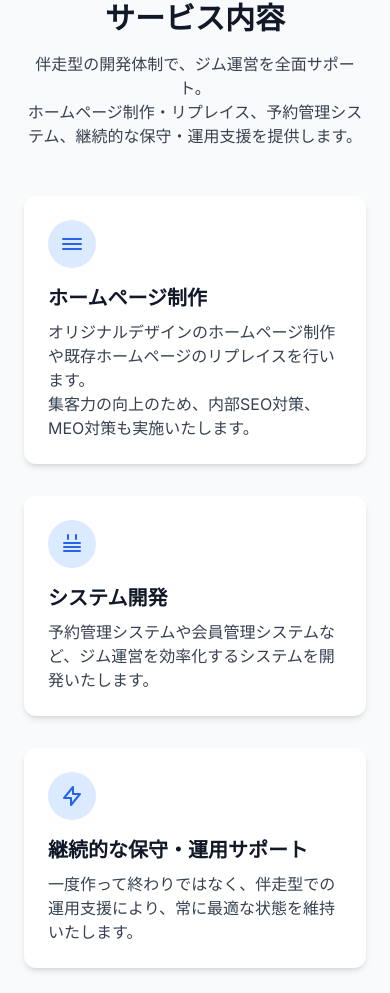
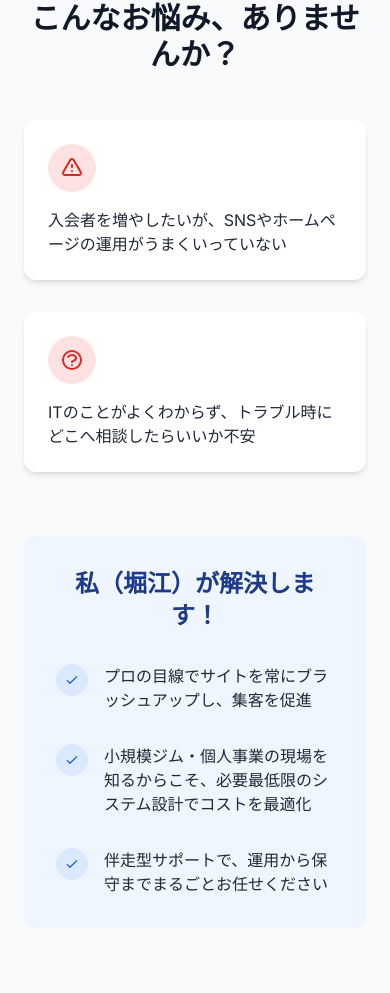
Before and after one commit to ryosuke-horie/ryosuke-horie.work, a Next.js app: page / in a window 390 px wide. Shown: the part 1004-1997 px from the top of the page. Built offline with nearby package versions, Linux system fonts and the light colour scheme.

Commit message:
feat: ジムのお悩み明示セクションを追加

```diff
--- a/app/page.tsx
+++ b/app/page.tsx
@@ -1,56 +1,56 @@
 import Image from "next/image";
 export default function Home() {
 	return (
-		<div className="min-h-screen bg-white" data-oid="f:fzju9">
+		<div className="min-h-screen bg-white" data-oid="11y2v07">
 			{/* ナビゲーション */}
-			<nav className="fixed w-full z-50 bg-white shadow-md" data-oid="mlw3o6m">
+			<nav className="fixed w-full z-50 bg-white shadow-md" data-oid="izzr0le">
 				<div
 					className="max-w-7xl mx-auto flex justify-between items-center p-6"
-					data-oid=":v7j4t-"
+					data-oid="ftgnma6"
 				>
-					<div className="text-xl font-bold text-gray-800" data-oid="z50j_iy">
+					<div className="text-xl font-bold text-gray-800" data-oid="bxg03xs">
 						WEBエンジニア | 堀江 遼佑
 					</div>
-					<div className="space-x-4" data-oid="a22amd-">
+					<div className="space-x-4" data-oid="k7xapy1">
 						<a
 							href="#hero"
 							className="text-gray-800 hover:text-blue-600"
-							data-oid="jb_:h38"
+							data-oid="4hpm2lr"
 						>
 							ホーム
 						</a>
 						<a
 							href="#services"
 							className="text-gray-800 hover:text-blue-600"
-							data-oid="af:ww4l"
+							data-oid="v3kw._9"
 						>
 							サービス
 						</a>
 						<a
 							href="#portfolio"
 							className="text-gray-800 hover:text-blue-600"
-							data-oid="fe3tw_s"
+							data-oid="jd5hjm-"
 						>
 							実績
 						</a>
 						<a
 							href="#profile"
 							className="text-gray-800 hover:text-blue-600"
-							data-oid="5se9-4p"
+							data-oid="y-3-n50"
 						>
 							プロフィール
 						</a>
 						<a
 							href="#pricing"
 							className="text-gray-800 hover:text-blue-600"
-							data-oid="r6mbov2"
+							data-oid="23hwzw7"
 						>
 							料金
 						</a>
 						<a
 							href="#contact"
 							className="text-gray-800 hover:text-blue-600"
-							data-oid="dx-tz8j"
+							data-oid="ams4jwu"
 						>
 							お問い合わせ
 						</a>
@@ -58,57 +58,57 @@ export default function Home() {
 				</div>
 			</nav>
 
-			<main className="pt-20" data-oid="ar8vkws">
+			<main className="pt-20" data-oid="rpa81z2">
 				{/* Heroセクション */}
 				<section
 					id="hero"
 					className="min-h-screen flex items-center justify-center relative bg-white overflow-hidden"
-					data-oid="c_3v8tr"
+					data-oid="886_-x4"
 				>
 					{/* グラデーション背景 */}
-					<div className="absolute inset-0" data-oid="3ssb7kg">
+					<div className="absolute inset-0" data-oid="ecxn2n4">
 						<div
 							className="absolute top-0 left-1/2 transform -translate-x-1/2 w-[1000px] h-[1000px] bg-gradient-to-br from-blue-500 via-purple-500 to-orange-400 blur-3xl opacity-40 animate-pulse"
-							data-oid="erxnf7y"
+							data-oid="p544g9w"
 						/>
 					</div>
-					<div className="relative z-10 text-center px-4" data-oid="t1625nw">
+					<div className="relative z-10 text-center px-4" data-oid="t7h4v8l">
 						<h1
 							className="text-4xl md:text-5xl font-bold text-gray-900 mb-6"
-							data-oid="zvt2kxu"
+							data-oid="4e62zt1"
 						>
 							格闘技ジムの現場を知る
-							<br data-oid="j-74ut7" />
+							<br data-oid=".691jwv" />
 							WEBエンジニアが、
-							<br data-oid="xz.ijeg" />
+							<br data-oid="hz8aiab" />
 							伴走型の制作・開発で
-							<br data-oid="7wlsmwd" />
+							<br data-oid="b.op2tv" />
 							あなたの道場運営を支えます
 						</h1>
 						<div
 							className="space-y-6 text-base md:text-lg text-gray-700 mb-8 max-w-3xl mx-auto"
-							data-oid="p8c4l9l"
+							data-oid="v3vq471"
 						>
-							<p className="leading-relaxed" data-oid=":2lffbr">
+							<p className="leading-relaxed" data-oid="-3xfyze">
 								ジムオーナーが
-								<span className="font-medium" data-oid="hcmhj98">
+								<span className="font-medium" data-oid="egzg4j8">
 									本業（トレーニング指導・顧客対応）に集中
 								</span>
 								できるよう、
-								<br className="hidden md:block" data-oid="tsmvlb9" />
+								<br className="hidden md:block" data-oid="f.cx:xq" />
 								Webまわりは
-								<span className="text-blue-600" data-oid="oea34sn">
+								<span className="text-blue-600" data-oid="hjz6n3z">
 									すべておまかせください
 								</span>
 							</p>
-							<p className="leading-relaxed" data-oid="7ru7byp">
-								<span className="font-medium" data-oid="mc.wak9">
+							<p className="leading-relaxed" data-oid="6p:o8c_">
+								<span className="font-medium" data-oid="tvw9g:p">
 									予約管理・会員管理
 								</span>
 								などのシステム導入から、
-								<br className="hidden md:block" data-oid="a69aejz" />
+								<br className="hidden md:block" data-oid="i8y8rhb" />
 								ホームページの更新、SEO内部施策まで
-								<span className="text-blue-600" data-oid="rl5wgmq">
+								<span className="text-blue-600" data-oid="rbwhyen">
 									ワンストップでサポート
 								</span>
 							</p>
@@ -116,135 +116,303 @@ export default function Home() {
 						<a
 							href="#contact"
 							className="inline-block px-8 py-4 bg-blue-600 text-white font-semibold rounded-lg shadow hover:bg-blue-500 transition-colors"
-							data-oid="1wd-.rd"
+							data-oid="xapotg2"
 						>
 							まずはご相談ください
 						</a>
 					</div>
 				</section>
 
+				{/* 課題解決セクション */}
+				<section className="py-20 bg-gray-50" data-oid="1.25_y2">
+					<div className="max-w-7xl mx-auto px-6" data-oid="-hgo2ta">
+						<h2
+							className="text-3xl font-bold text-center text-gray-900 mb-12"
+							data-oid="ijd_pjj"
+						>
+							こんなお悩み、ありませんか？
+						</h2>
+						<div
+							className="grid grid-cols-1 md:grid-cols-2 gap-8 mb-16"
+							data-oid="vik6tyf"
+						>
+							<div
+								className="p-6 rounded-xl bg-white shadow-md"
+								data-oid="vy8:ghg"
+							>
+								<div
+									className="h-12 w-12 bg-red-100 rounded-full flex items-center justify-center mb-4"
+									data-oid="emmtplp"
+								>
+									<svg
+										className="w-6 h-6 text-red-600"
+										fill="none"
+										stroke="currentColor"
+										viewBox="0 0 24 24"
+										data-oid="1arhlhl"
+									>
+										<path
+											strokeLinecap="round"
+											strokeLinejoin="round"
+											strokeWidth="2"
+											d="M12 9v2m0 4h.01m-6.938 4h13.856c1.54 0 2.502-1.667 1.732-3L13.732 4c-.77-1.333-2.694-1.333-3.464 0L3.34 16c-.77 1.333.192 3 1.732 3z"
+											data-oid="b7q94qh"
+										/>
+									</svg>
+								</div>
+								<p className="text-gray-800" data-oid="iigl0w3">
+									入会者を増やしたいが、SNSやホームページの運用がうまくいっていない
+								</p>
+							</div>
+							<div
+								className="p-6 rounded-xl bg-white shadow-md"
+								data-oid="eyb_2j4"
+							>
+								<div
+									className="h-12 w-12 bg-red-100 rounded-full flex items-center justify-center mb-4"
+									data-oid="4ai835k"
+								>
+									<svg
+										className="w-6 h-6 text-red-600"
+										fill="none"
+										stroke="currentColor"
+										viewBox="0 0 24 24"
+										data-oid=":cs-40g"
+									>
+										<path
+											strokeLinecap="round"
+											strokeLinejoin="round"
+											strokeWidth="2"
+											d="M8.228 9c.549-1.165 2.03-2 3.772-2 2.21 0 4 1.343 4 3 0 1.4-1.278 2.575-3.006 2.907-.542.104-.994.54-.994 1.093m0 3h.01M21 12a9 9 0 11-18 0 9 9 0 0118 0z"
+											data-oid="ylohx08"
+										/>
+									</svg>
+								</div>
+								<p className="text-gray-800" data-oid="nf62r2w">
+									ITのことがよくわからず、トラブル時にどこへ相談したらいいか不安
+								</p>
+							</div>
+						</div>
+
+						<div className="bg-blue-50 rounded-xl p-8" data-oid="z74tkyi">
+							<h3
+								className="text-2xl font-bold text-center text-blue-900 mb-8"
+								data-oid="5oon7gp"
+							>
+								私（堀江）が解決します！
+							</h3>
+							<div
+								className="grid grid-cols-1 md:grid-cols-2 gap-8"
+								data-oid="q6hykxy"
+							>
+								<div className="flex items-start space-x-4" data-oid="1ty:jqw">
+									<div className="flex-shrink-0" data-oid="ti7yw3.">
+										<div
+											className="h-8 w-8 bg-blue-100 rounded-full flex items-center justify-center"
+											data-oid="onhdbbh"
+										>
+											<svg
+												className="w-4 h-4 text-blue-600"
+												fill="none"
+												stroke="currentColor"
+												viewBox="0 0 24 24"
+												data-oid="es9sxai"
+											>
+												<path
+													strokeLinecap="round"
+													strokeLinejoin="round"
+													strokeWidth="2"
+													d="M5 13l4 4L19 7"
+													data-oid="gm3s.22"
+												/>
+											</svg>
+										</div>
+									</div>
+									<p className="text-gray-800" data-oid="6k1kv63">
+										プロの目線でサイトを常にブラッシュアップし、集客を促進
+									</p>
+								</div>
+								<div className="flex items-start space-x-4" data-oid="r07e.5y">
+									<div className="flex-shrink-0" data-oid="_z52gj_">
+										<div
+											className="h-8 w-8 bg-blue-100 rounded-full flex items-center justify-center"
+											data-oid="i9y8563"
+										>
+											<svg
+												className="w-4 h-4 text-blue-600"
+												fill="none"
+												stroke="currentColor"
+												viewBox="0 0 24 24"
+												data-oid="r9shm02"
+											>
+												<path
+													strokeLinecap="round"
+													strokeLinejoin="round"
+													strokeWidth="2"
+													d="M5 13l4 4L19 7"
+													data-oid="zjehq3a"
+												/>
+											</svg>
+										</div>
+									</div>
+									<p className="text-gray-800" data-oid="zwoc7f3">
+										小規模ジム・個人事業の現場を知るからこそ、必要最低限のシステム設計でコストを最適化
+									</p>
+								</div>
+								<div className="flex items-start space-x-4" data-oid="m-gjv.v">
+									<div className="flex-shrink-0" data-oid="jr5kjok">
+										<div
+											className="h-8 w-8 bg-blue-100 rounded-full flex items-center justify-center"
+											data-oid="y_rm1qx"
+										>
+											<svg
+												className="w-4 h-4 text-blue-600"
+												fill="none"
+												stroke="currentColor"
+												viewBox="0 0 24 24"
+												data-oid="6-lxz5j"
+											>
+												<path
+													strokeLinecap="round"
+													strokeLinejoin="round"
+													strokeWidth="2"
+													d="M5 13l4 4L19 7"
+													data-oid="ymy1yte"
+												/>
+											</svg>
+										</div>
+									</div>
+									<p className="text-gray-800" data-oid="0g:57:t">
+										伴走型サポートで、運用から保守までまるごとお任せください
+									</p>
+								</div>
+							</div>
+						</div>
+					</div>
+				</section>
+
 				{/* サービスセクション */}
-				<section id="services" className="py-20 bg-gray-50" data-oid="j-x1eu:">
-					<div className="max-w-7xl mx-auto px-6" data-oid="hulhv7c">
+				<section id="services" className="py-20 bg-gray-50" data-oid="f2bbsem">
+					<div className="max-w-7xl mx-auto px-6" data-oid="_f45nl3">
 						<h2
 							className="text-3xl font-bold text-center text-gray-900 mb-4"
-							data-oid="v9laj2f"
+							data-oid="-a3xj-e"
 						>
 							サービス内容
 						</h2>
-						<p className="text-center text-gray-700 mb-12" data-oid=":ws.hrv">
+						<p className="text-center text-gray-700 mb-12" data-oid="iq_oog8">
 							伴走型の開発体制で、ジム運営を全面サポート。
-							<br data-oid="52qnaig" />
+							<br data-oid="7xj07:q" />
 							ホームページ制作・リプレイス、予約管理システム、継続的な保守・運用支援を提供します。
 						</p>
 						<div
 							className="grid grid-cols-1 md:grid-cols-3 gap-8"
-							data-oid="jtvle67"
+							data-oid="wy1z3vy"
 						>
 							{/* ホームページ制作・リプレイス */}
 							<div
 								className="p-6 rounded-xl bg-white shadow-md hover:shadow-xl transition-shadow"
-								data-oid="w64h:1n"
+								data-oid="ghq2.4q"
 							>
 								<div
 									className="h-12 w-12 bg-blue-100 rounded-full flex items-center justify-center mb-4"
-									data-oid="uyn9pea"
+									data-oid="ct33els"
 								>
 									<svg
 										className="w-6 h-6 text-blue-600"
 										fill="none"
 										stroke="currentColor"
 										viewBox="0 0 24 24"
-										data-oid="6_:pt8o"
+										data-oid="fnqapwt"
 									>
 										<path
 											strokeLinecap="round"
 											strokeLinejoin="round"
 											strokeWidth="2"
 											d="M3 7h18M3 12h18M3 17h18"
-											data-oid="2us4z2q"
+											data-oid="4zq5cbt"
 										/>
 									</svg>
 								</div>
 								<h3
 									className="text-xl font-semibold text-gray-900 mb-2"
-									data-oid="18aphtq"
+									data-oid="m0q3w49"
 								>
 									ホームページ制作
 								</h3>
-								<p className="text-gray-700" data-oid="pkwt3qz">
+								<p className="text-gray-700" data-oid="berj7cd">
 									オリジナルデザインのホームページ制作や既存ホームページのリプレイスを行います。
-									<br data-oid="zia1e.1" />
+									<br data-oid="3vx-62o" />
 									集客力の向上のため、内部SEO対策、MEO対策も実施いたします。
 								</p>
 							</div>
 							{/* 予約・会員管理システム */}
 							<div
 								className="p-6 rounded-xl bg-white shadow-md hover:shadow-xl transition-shadow"
-								data-oid="ylu10nt"
+								data-oid="q4qxt7g"
 							>
 								<div
 									className="h-12 w-12 bg-blue-100 rounded-full flex items-center justify-center mb-4"
-									data-oid="k4_v7--"
+									data-oid="0c5r7z_"
 								>
 									<svg
 										className="w-6 h-6 text-blue-600"
 										fill="none"
 										stroke="currentColor"
 										viewBox="0 0 24 24"
-										data-oid="6zmo7ru"
+										data-oid="29ql4zb"
 									>
 										<path
 											strokeLinecap="round"
 											strokeLinejoin="round"
 											strokeWidth="2"
 											d="M8 7V3M16 7V3M4 11h16M4 15h16M4 19h16"
-											data-oid="nh6qjq1"
+											data-oid="-l0k:1a"
 										/>
 									</svg>
 								</div>
 								<h3
 									className="text-xl font-semibold text-gray-900 mb-2"
-									data-oid="wicv23m"
+									data-oid="kpabx:5"
 								>
 									システム開発
 								</h3>
-								<p className="text-gray-700" data-oid="4wzdhr4">
+								<p className="text-gray-700" data-oid="4iz4-8m">
 									予約管理システムや会員管理システムなど、ジム運営を効率化するシステムを開発いたします。
 								</p>
 							</div>
 							{/* 継続的な保守・運用サポート */}
 							<div
 								className="p-6 rounded-xl bg-white shadow-md hover:shadow-xl transition-shadow"
-								data-oid="70fx3ry"
+								data-oid="j7f47bk"
 							>
 								<div
 									className="h-12 w-12 bg-blue-100 rounded-full flex items-center justify-center mb-4"
-									data-oid="qvfinnn"
+									data-oid="f5t9mv5"
 								>
 									<svg
 										className="w-6 h-6 text-blue-600"
 										fill="none"
 										stroke="currentColor"
 										viewBox="0 0 24 24"
-										data-oid="1alrp_8"
+										data-oid="b7050lx"
 									>
 										<path
 											strokeLinecap="round"
 											strokeLinejoin="round"
 											strokeWidth="2"
 											d="M13 10V3L4 14h7v7l9-11h-7z"
-											data-oid="cvqky73"
+											data-oid="z4evgjw"
 										/>
 									</svg>
 								</div>
 								<h3
 									className="text-xl font-semibold text-gray-900 mb-2"
-									data-oid="nu38sso"
+									data-oid="5g14-xs"
 								>
 									継続的な保守・運用サポート
 								</h3>
-								<p className="text-gray-700" data-oid="u4bzvm7">
+								<p className="text-gray-700" data-oid="rpydez:">
 									一度作って終わりではなく、伴走型での運用支援により、常に最適な状態を維持いたします。
 								</p>
 							</div>
@@ -253,36 +421,36 @@ export default function Home() {
 				</section>
 
 				{/* 実績・事例セクション */}
-				<section id="portfolio" className="py-20" data-oid="e3tuu-1">
-					<div className="max-w-7xl mx-auto px-6" data-oid="to1-p5-">
+				<section id="portfolio" className="py-20" data-oid="urc1aty">
+					<div className="max-w-7xl mx-auto px-6" data-oid="fl9g:hk">
 						<h2
 							className="text-3xl font-bold text-center text-gray-900 mb-4"
-							data-oid="wnuoovq"
+							data-oid="3j0m011"
 						>
 							実績・事例
 						</h2>
-						<p className="text-center text-gray-700 mb-12" data-oid="n86wgqr">
+						<p className="text-center text-gray-700 mb-12" data-oid="0.nncou">
 							過去のプロジェクトを通じて、道場運営の課題を解決した事例をご紹介
 						</p>
 						<div
 							className="grid grid-cols-1 md:grid-cols-2 gap-8"
-							data-oid="de.2_d7"
+							data-oid="crfriix"
 						>
 							{/* 事例1 */}
 							<div
 								className="group relative bg-white rounded-xl overflow-hidden border border-gray-200 shadow-md hover:shadow-xl transition-shadow"
-								data-oid="q3c5b6n"
+								data-oid="rv-klln"
 							>
 								<a
 									href="https://timetable-hideskick.net/"
 									target="_blank"
 									rel="noopener noreferrer"
 									className="block"
-									data-oid="uyba4uo"
+									data-oid="z2ss4wl"
 								>
 									<div
 										className="aspect-video overflow-hidden"
-										data-oid="imke0fz"
+										data-oid=".1s_bmu"
 									>
 										<Image
 											src="/images/hides-timetable.webp"
@@ -290,23 +458,23 @@ export default function Home() {
 											width={600}
 											height={400}
 											className="object-cover w-full h-full transform group-hover:scale-105 transition-transform duration-300"
-											data-oid="9d:7n90"
+											data-oid="urj53gn"
 										/>
 									</div>
-									<div className="p-6" data-oid="tqo-em3">
+									<div className="p-6" data-oid="g:_89ig">
 										<h3
 											className="text-xl font-semibold text-gray-900 mb-2"
-											data-oid="127ljl-"
+											data-oid="dxzr5xm"
 										>
 											体験予約受付システム
 											<span
 												className="text-sm text-gray-500"
-												data-oid="lsj-e07"
+												data-oid="diuxfo:"
 											>
 												Hide&apos;s Kick様
 											</span>
 										</h3>
-										<p className="text-gray-700" data-oid="t8fjfao">
+										<p className="text-gray-700" data-oid="6wb.fn.">
 											オンラインでの体験予約受付システムを開発。タイムテーブルに模した予約フォームを実現。
 										</p>
 									</div>
@@ -315,23 +483,23 @@ export default function Home() {
 							{/* 事例2 */}
 							<div
 								className="group relative bg-white rounded-xl overflow-hidden border border-gray-200 shadow-md hover:shadow-xl transition-shadow"
-								data-oid=":gn6fdg"
+								data-oid="3yvtcp7"
 							>
 								<div
 									className="aspect-video overflow-hidden"
-									data-oid="h.52-9k"
+									data-oid="hsa696w"
 								>
 									<svg
 										xmlns="http://www.w3.org/2000/svg"
 										viewBox="0 0 600 400"
 										className="object-cover w-full h-full transform group-hover:scale-105 transition-transform duration-300"
-										data-oid="yck920w"
+										data-oid="e.e.k0_"
 									>
 										<rect
 											width="600"
 											height="400"
 											fill="#cccccc"
-											data-oid="22p28cy"
+											data-oid="w0.il1k"
 										/>
 
 										<text
@@ -341,23 +509,23 @@ export default function Home() {
 											textAnchor="middle"
 											fill="#666666"
 											fontSize="24"
-											data-oid="34t9055"
+											data-oid="hry._3e"
 										>
 											Sample Image
 										</text>
 									</svg>
 								</div>
-								<div className="p-6" data-oid="p:knqtp">
+								<div className="p-6" data-oid="92:s90e">
 									<h3
 										className="text-xl font-semibold text-gray-900 mb-2"
-										data-oid="i-lyt1j"
+										data-oid="vk6p2zs"
 									>
 										ホームページ制作
-										<span className="text-sm text-gray-500" data-oid="m1i30s5">
+										<span className="text-sm text-gray-500" data-oid="798zbcc">
 											HK Studio様
 										</span>
 									</h3>
-									<p className="text-gray-700" data-oid="zq-b7pm">
+									<p className="text-gray-700" data-oid="mnm2w5d">
 										オリジナルデザインのホームページ制作。パーソナルジムの雰囲気を活かしたデザインを実現。
 									</p>
 								</div>
@@ -367,20 +535,20 @@ export default function Home() {
 				</section>
 
 				{/* プロフィールセクション */}
-				<section id="profile" className="py-20 bg-gray-50" data-oid="e-ma.5n">
+				<section id="profile" className="py-20 bg-gray-50" data-oid="n1z1.3s">
 					<div
 						className="max-w-4xl mx-auto px-6 text-center"
-						data-oid="kess_k2"
+						data-oid=":rw0w9m"
 					>
 						<h2
 							className="text-3xl font-bold text-gray-900 mb-4"
-							data-oid="ykwo1em"
+							data-oid="y45.xr."
 						>
 							プロフィール
 						</h2>
 						<div
 							className="flex flex-col md:flex-row items-center justify-center"
-							data-oid="ozxkldb"
+							data-oid="3p0xhry"
 						>
 							<Image
 								src="/images/my_image.webp"
@@ -388,17 +556,17 @@ export default function Home() {
 								width={200}
 								height={200}
 								className="rounded-full mb-6 md:mb-0 md:mr-8"
-								data-oid="t8h44-9"
+								data-oid="zpzaq-i"
 							/>
 
-							<div className="text-left" data-oid=":6w5g-v">
+							<div className="text-left" data-oid="0mfz5z5">
 								<p
 									className="text-xl text-gray-900 font-semibold"
-									data-oid="e-uoxil"
+									data-oid="rxa4r5h"
 								>
 									WEBエンジニア × 格闘技ジムスタッフ
 								</p>
-								<p className="text-gray-700 mt-4" data-oid="ttr7wok">
+								<p className="text-gray-700 mt-4" data-oid="ja9v77e">
 									WEBエンジニアとしての開発経験、さらに格闘技ジムでの現場経験を活かし、ITが苦手な小規模ジムや個人事業オーナーに寄り添ったサポートを提供しています。
 								</p>
 							</div>
@@ -407,58 +575,58 @@ export default function Home() {
 				</section>
 
 				{/* 料金・プランセクション */}
-				<section id="pricing" className="py-20 bg-gray-50" data-oid="c3kdg.-">
-					<div className="max-w-5xl mx-auto px-6" data-oid="lif979e">
+				<section id="pricing" className="py-20 bg-gray-50" data-oid="01pss6y">
+					<div className="max-w-5xl mx-auto px-6" data-oid="-iva2r4">
 						<h2
 							className="text-3xl font-bold text-center text-gray-900 mb-4"
-							data-oid="61fyoqp"
+							data-oid="qn8.zuv"
 						>
 							料金・プラン
 						</h2>
-						<p className="text-center text-gray-700 mb-12" data-oid="dysi3xm">
+						<p className="text-center text-gray-700 mb-12" data-oid="6jppn5z">
 							ニーズに合わせてご相談させていただきます。以下は目安となります。
 						</p>
 						<div
 							className="grid grid-cols-1 md:grid-cols-2 gap-8"
-							data-oid="k-kvlga"
+							data-oid="zoqo.s2"
 						>
 							<div
 								className="p-6 rounded-xl bg-white shadow-md"
-								data-oid="9684bk4"
+								data-oid=".c__u_k"
 							>
 								<h3
 									className="text-xl font-semibold text-gray-900 mb-2"
-									data-oid="u1hjvcz"
+									data-oid="hh5zi.h"
 								>
 									ホームページ制作
 								</h3>
-								<p className="text-gray-700 mb-4" data-oid="xd00.82">
+								<p className="text-gray-700 mb-4" data-oid="qaab_wy">
 									初期費用：¥30,000～
 								</p>
-								<p className="text-gray-700" data-oid="-s3n8pt">
+								<p className="text-gray-700" data-oid="wri4pnu">
 									内部SEO対策とMEO対策を実施し、集客力の向上をサポートします。
 								</p>
 							</div>
 							<div
 								className="p-6 rounded-xl bg-white shadow-md"
-								data-oid="m4ypw:b"
+								data-oid="tn4tnch"
 							>
 								<h3
 									className="text-xl font-semibold text-gray-900 mb-2"
-									data-oid="440-00a"
+									data-oid="924-i12"
 								>
 									システム開発
 								</h3>
-								<p className="text-gray-700 mb-4" data-oid="dlfa5rd">
+								<p className="text-gray-700 mb-4" data-oid="_2vcw9o">
 									初期費用：¥100,000～
 								</p>
-								<p className="text-gray-700" data-oid="17j.s41">
+								<p className="text-gray-700" data-oid="x1doer5">
 									ご要望に合わせたシステムをスクラッチ開発いたします。プロジェクト規模に合わせて柔軟にお見積りいたします。
 								</p>
 							</div>
 						</div>
-						<div className="mt-8 text-center" data-oid="50t_3jl">
-							<p className="text-gray-700" data-oid="lnahfct">
+						<div className="mt-8 text-center" data-oid="lr_jqmc">
+							<p className="text-gray-700" data-oid=":q9xstb">
 								【導入の流れ】 ヒアリング → 要件定義 → デザイン・開発 → 納品 →
 								運用・継続サポート
 							</p>
@@ -467,55 +635,55 @@ export default function Home() {
 				</section>
 
 				{/* お問い合わせセクション */}
-				<section id="contact" className="py-20 bg-gray-100" data-oid="fhsy.6b">
-					<div className="max-w-3xl mx-auto px-6" data-oid="-ml:o4.">
+				<section id="contact" className="py-20 bg-gray-100" data-oid="nd-f15i">
+					<div className="max-w-3xl mx-auto px-6" data-oid="kc1e8zi">
 						<h2
 							className="text-3xl font-bold text-center text-gray-900 mb-4"
-							data-oid="fm1jj3w"
+							data-oid="t6jvajs"
 						>
 							お問い合わせ
 						</h2>
-						<p className="text-center text-gray-700 mb-12" data-oid="zaul00b">
+						<p className="text-center text-gray-700 mb-12" data-oid="fc:q65k">
 							お気軽にご連絡ください。ご相談内容に合わせた最適なご提案をいたします。
 						</p>
-						<form className="space-y-6" data-oid="ba964_g">
-							<div data-oid="mxjtcww">
-								<label className="block text-gray-800 mb-2" data-oid="8macrw_">
+						<form className="space-y-6" data-oid="wda2pij">
+							<div data-oid="3-0vmu-">
+								<label className="block text-gray-800 mb-2" data-oid="f9vtgc3">
 									お名前
 								</label>
 								<input
 									type="text"
 									className="w-full px-4 py-3 rounded-lg bg-white border border-gray-300"
 									placeholder="山田 太郎"
-									data-oid="wb6el44"
+									data-oid="avkl:vk"
 								/>
 							</div>
-							<div data-oid="6mub.qm">
-								<label className="block text-gray-800 mb-2" data-oid="t0g2d3x">
+							<div data-oid="jq9p2c7">
+								<label className="block text-gray-800 mb-2" data-oid="nr61uf0">
 									メールアドレス
 								</label>
 								<input
 									type="email"
 									className="w-full px-4 py-3 rounded-lg bg-white border border-gray-300"
 									placeholder="your@email.com"
-									data-oid=":zwizvu"
+									data-oid="vc6j2zz"
 								/>
 							</div>
-							<div data-oid="rg6go0o">
-								<label className="block text-gray-800 mb-2" data-oid="482nd4t">
+							<div data-oid="oq.qq56">
+								<label className="block text-gray-800 mb-2" data-oid="vdbum3r">
 									お問い合わせ内容
 								</label>
 								<textarea
 									className="w-full px-4 py-3 rounded-lg bg-white border border-gray-300"
 									placeholder="ご相談内容をご記入ください"
-									data-oid="yxw8lq5"
+									data-oid="t2mqin1"
 								/>
 							</div>
-							<div className="text-center pt-4" data-oid="jbzse2.">
+							<div className="text-center pt-4" data-oid="27q6:jh">
 								<button
 									type="submit"
 									className="px-8 py-4 bg-blue-600 text-white rounded-lg hover:bg-blue-500 transition-colors"
-									data-oid="kpyre50"
+									data-oid="n:3p_k6"
 								>
 									送信する
 								</button>
@@ -526,9 +694,9 @@ export default function Home() {
 			</main>
 
 			{/* フッター */}
-			<footer className="bg-gray-200 text-gray-700 py-8" data-oid="-ij:mq1">
-				<div className="max-w-7xl mx-auto px-6 text-center" data-oid="a8e0v7s">
-					<p data-oid="pguj_0_">© 2025 ryosuke horie . All rights reserved.</p>
+			<footer className="bg-gray-200 text-gray-700 py-8" data-oid="bvsx5u0">
+				<div className="max-w-7xl mx-auto px-6 text-center" data-oid="4e0p_hl">
+					<p data-oid="twq14c6">© 2025 ryosuke horie . All rights reserved.</p>
 				</div>
 			</footer>
 		</div>
```
